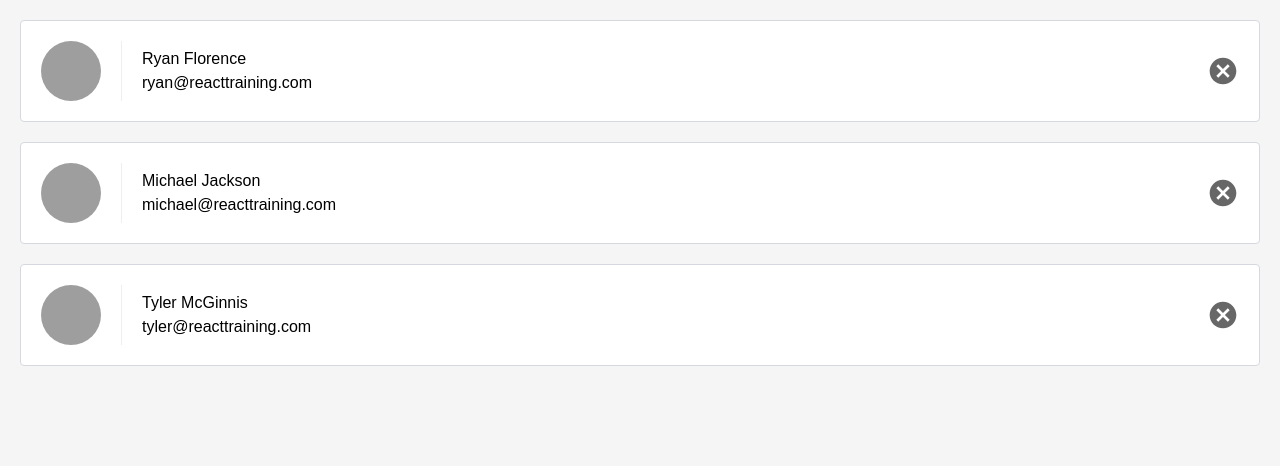
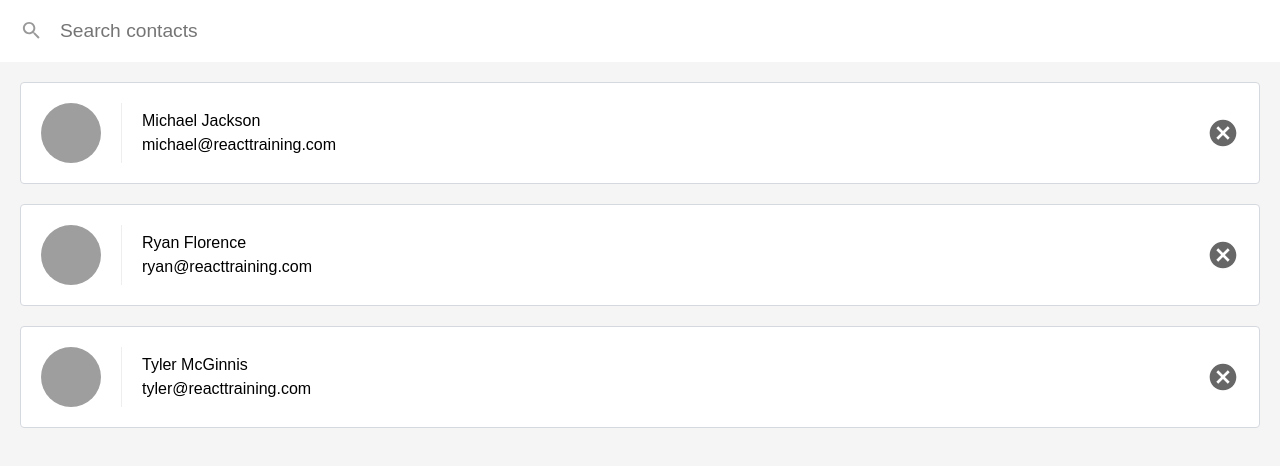
Before and after one commit to wcchen101/React-practice, a React (Create React App) app in the folder contacts/: page / in a window 1280 px wide. Shown: the top 466 px of the page. Built offline with nearby package versions, Linux system fonts and the light colour scheme.

Commit message:
add contact-lists search function and data stats

```diff
--- a/contacts/src/App.js
+++ b/contacts/src/App.js
@@ -55,7 +55,9 @@
   render() {
     return (
       <div>
-      	<ListContacts onDeleteContact={this.removeContact} contacts={this.state.contacts} />
+      	<ListContacts
+      	onDeleteContact={this.removeContact}
+      	contacts={this.state.contacts} />
       </div>
     )
   }
--- a/contacts/src/ListContacts.js
+++ b/contacts/src/ListContacts.js
@@ -1,43 +1,77 @@
-// import React, { Component } from 'react'
-import React from 'react'
+import React, {Component} from 'react'
+import PropTypes from 'prop-types'
+import escapeRegExp from 'escape-string-regexp'
+import sortBy from 'sort-by'
 
-function ListContacts (props) {
+class ListContacts extends Component {
+	static propTypes = {
+		contacts: PropTypes.array.isRequired,
+		onDeleteContact: PropTypes.func.isRequired
+	}
+
+	state = {
+		query: ''
+	}
+
+	updateQuery = (query) => {
+		this.setState({query: query.trim()})
+	}
+
+	clearQuery = () => {
+		this.setState({query: ''})
+	}
+
+	render() {
+		let showingContacts
+
+		const { contacts, onDeleteContact} = this.props
+		const { query } = this.state
+
+		if (query) {
+			const match = new RegExp(escapeRegExp(query), 'i')
+			showingContacts = contacts.filter((contact) => match.test(contact.name))
+		} else {
+			showingContacts = contacts
+		}
+
+		showingContacts.sort(sortBy('name'))
+
 		return (
+			<div className='list-contact'>
+				<div className='list-contact-top'>
+					<input
+						className='search-contacts'
+						type='text'
+						placeholder='Search contacts'
+						value={query}
+						onChange={(event) => this.updateQuery(event.target.value)}
+					/>
+				</div>
+
+				{showingContacts.length !== contacts.length && (
+					<div className='showing-contacts'>
+						<span>Now showing {showingContacts.length} of {contacts.length} total </span>
+						<button onClick={this.clearQuery}>Show all</button>
+					</div>
+				)}
+
 				<ol className='contact-list'>
-		{props.contacts.map((contact) => (
+				  {showingContacts.map((contact) => (
 					<li key={contact.id} className='contact-list-item'>
 						<div className='contact-avatar' style={{backgroundImage: `url(${contact.avatarURL})`}}/>
 						<div className='contact-details'>
 							<p>{contact.name}</p>
 							<p>{contact.email}</p>
 						</div>
-				<button onClick={() => props.onDeleteContact(contact)} className='contact-remove'>
+						<button onClick={() => onDeleteContact(contact)} className='contact-remove'>
 							Remove
 						</button>
 					</li>
 					))}
 				</ol>
+			</div>
 		)
 	}
-// class ListContacts extends Component {
-// 	render() {
-// 		return (
-// 			<ol className='contact-list'>
-// 			{this.props.contacts.map((contact) => (
-// 				<li key={contact.id} className='contact-list-item'>
-// 					<div className='contact-avatar' style={{backgroundImage: `url(${contact.avatarURL})`}}/>
-// 					<div className='contact-details'>
-// 						<p>{contact.name}</p>
-// 						<p>{contact.email}</p>
-// 					</div>
-// 					<button className='contact-remove'>
-// 						Remove
-// 					</button>
-// 				</li>
-// 				))}
-// 			</ol>
-// 			)
-// 	}
-// }
+}
 
 export default ListContacts
```
Lines whose indentation alone changed are shown as unchanged.
